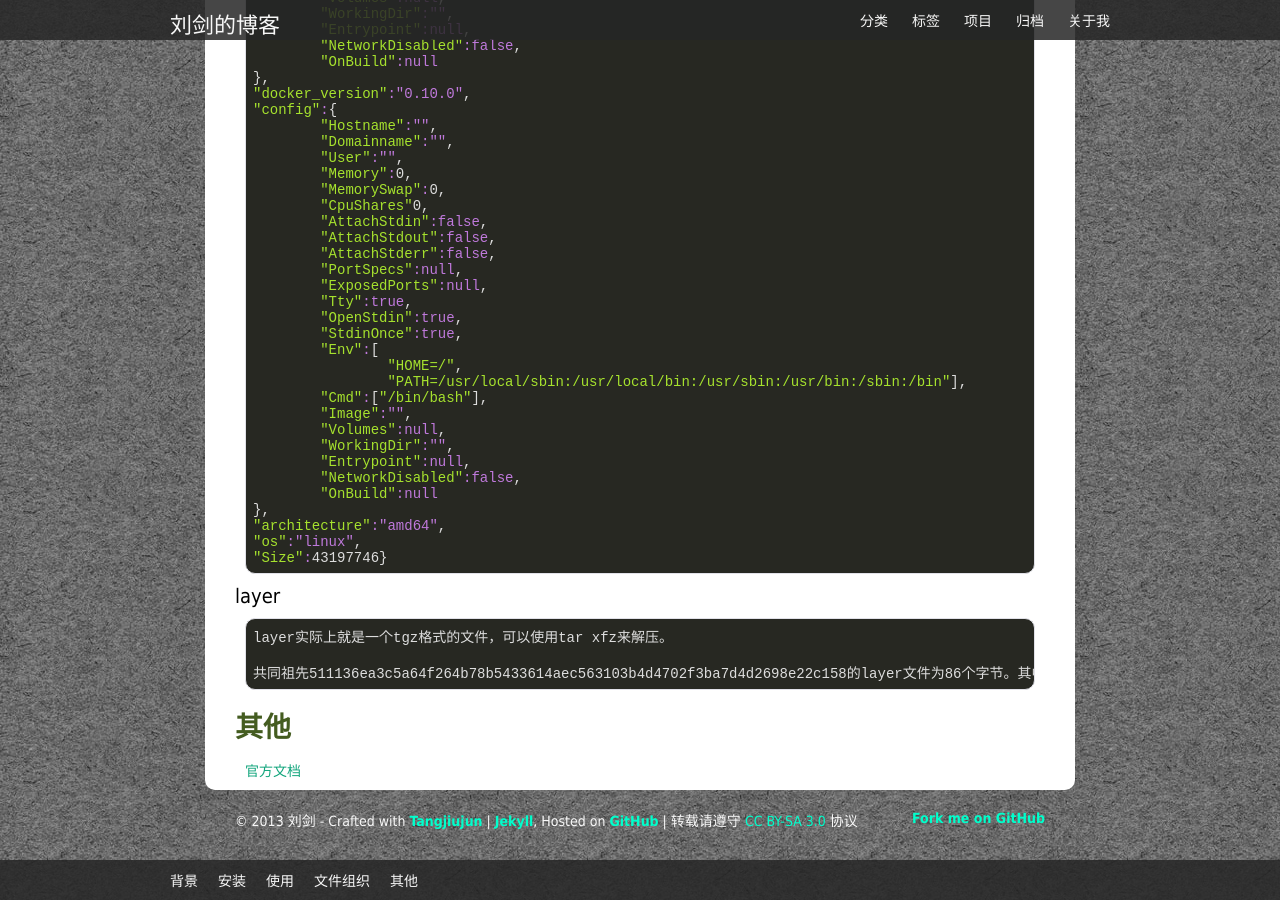
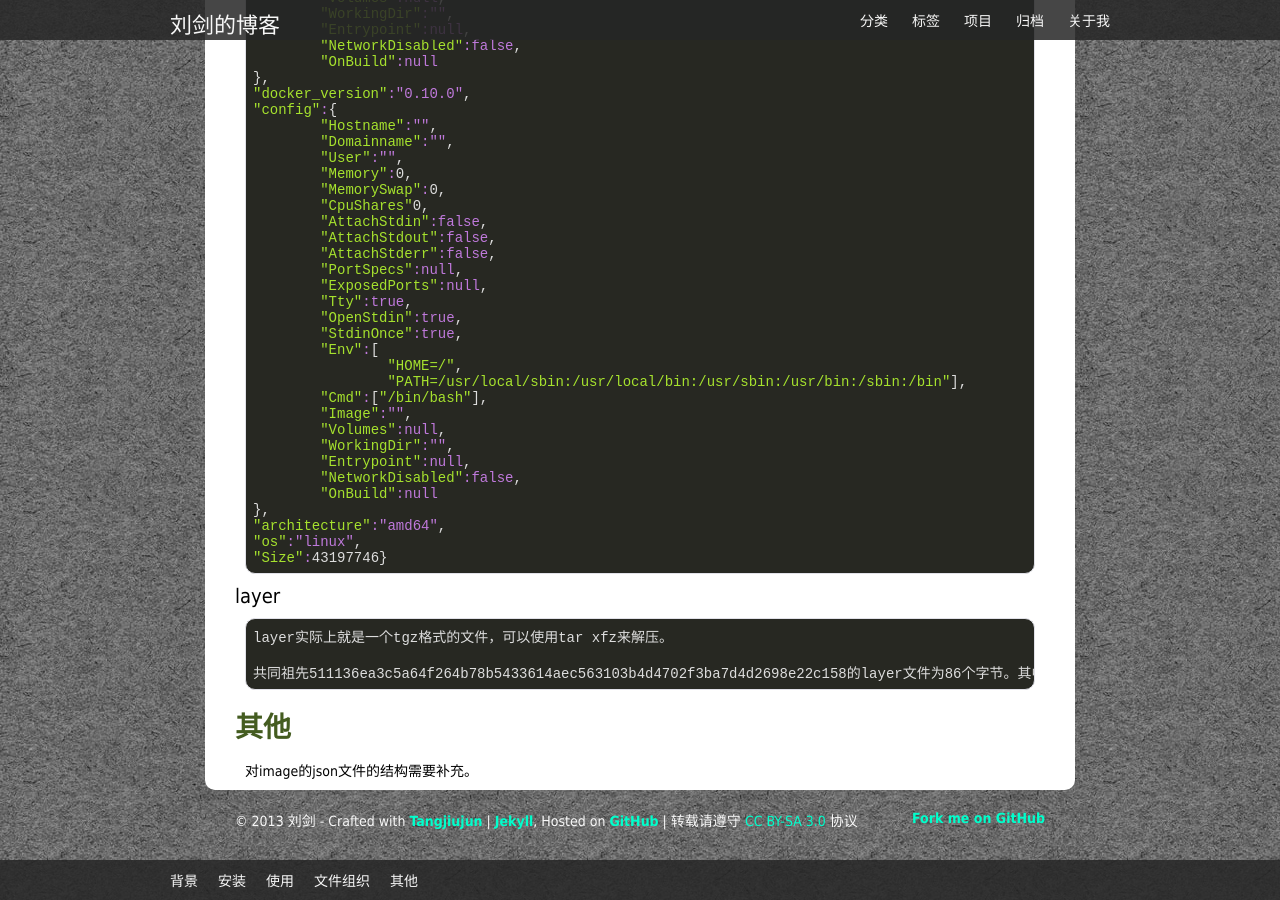
Before and after one commit to lsword/lsword.github.io, a Jekyll site: the page built from _posts/2014-05-11-docker之docker-registry.md, in a window 1280 px wide and 900 px high, scrolled down 5930 px. Built offline with Jekyll 4.4.1, drawn with Linux system fonts in a browser that asks for light colours; Markdown is read by kramdown in place of the engine named in the settings; comment, search, counter and statistics services are not loaded.

Commit message:
fix doc for docker-registry

```diff
--- a/_posts/2014-05-11-docker之docker-registry.md
+++ b/_posts/2014-05-11-docker之docker-registry.md
@@ -386,6 +386,6 @@ cat _index_images
 
 ### 其他
 
-[官方文档]
+对image的json文件的结构需要补充。
 
 [官方文档]: http://docs.docker.io/use/working_with_links_names
```
